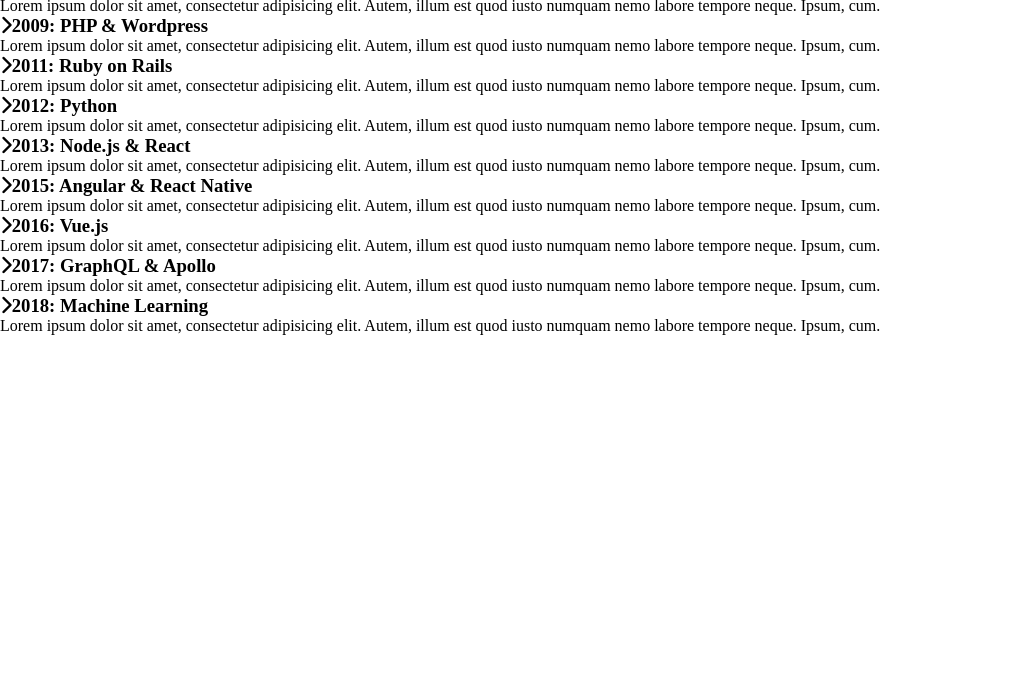
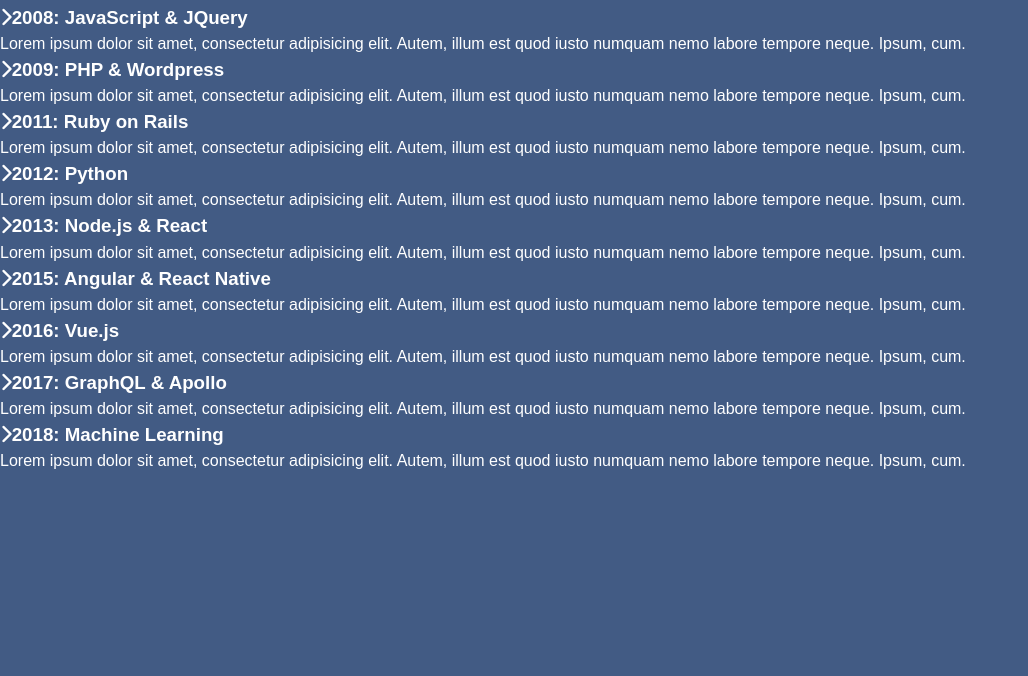
Before and after one commit to alan-nguyen/knowledge-resume, a plain HTML site: page index.html in a window 1280 px wide. Shown: the part 124-800 px from the top of the page, without its empty margins (0-1028 px from the left). Drawn offline with Linux system fonts and the light colour scheme.

Commit message:
Style body

```diff
--- a/style.css
+++ b/style.css
@@ -9,3 +9,11 @@
   padding: 0;
   box-sizing: border-box;
 }
+
+body {
+  font: normal 1rem/1.5 "Arial", sans-serif;
+  background: var(--primary-color);
+  color: #fff;
+  overflow-x: hidden;
+  padding-bottom: 50px;
+}
```
